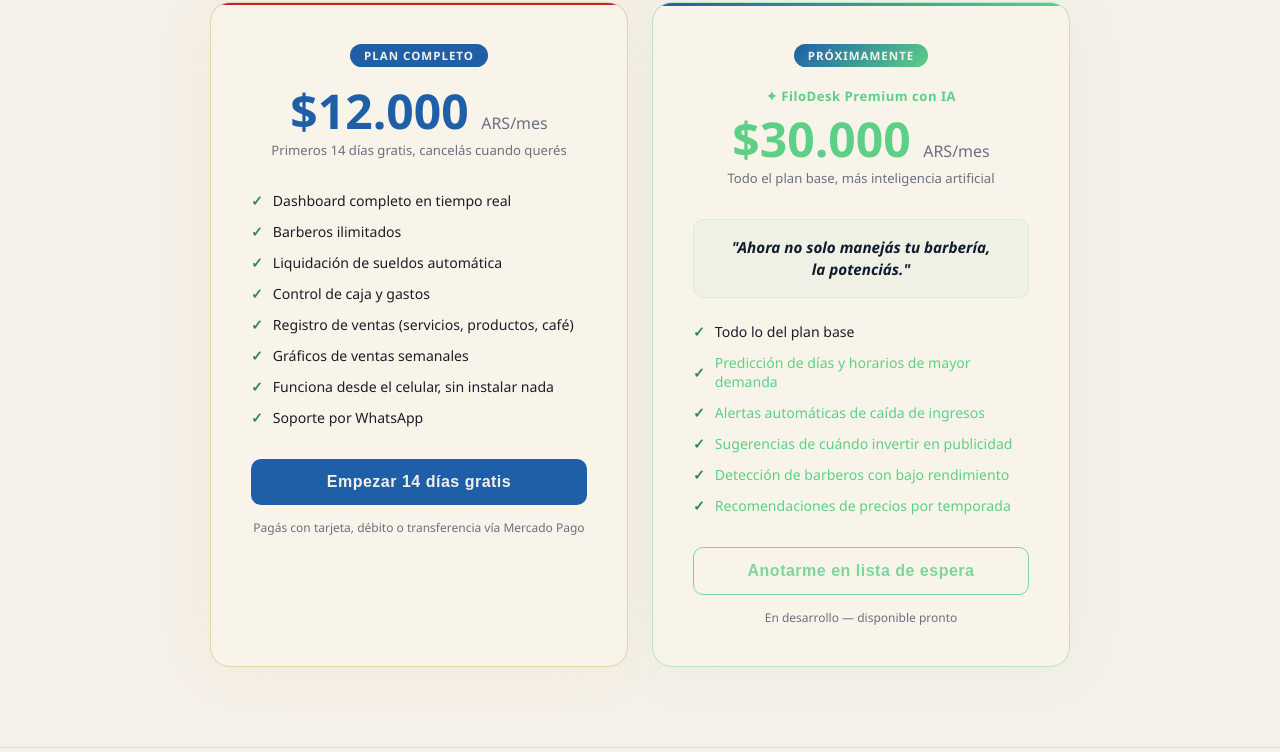
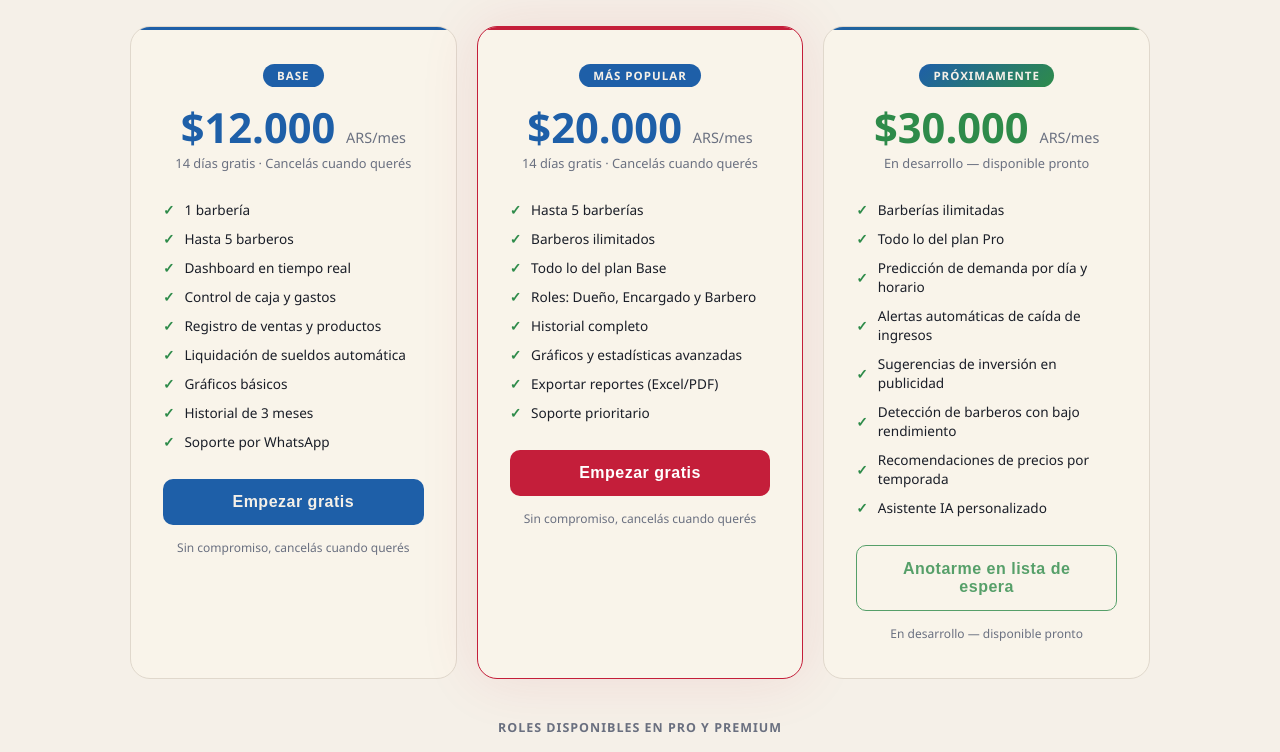
Before and after one commit to nievarodrigo/filodesk-app, a Next.js app: page / in a window 1280 px wide. Shown: the part 2386-3138 px from the top of the page. Built offline with nearby package versions, Linux system fonts and the light colour scheme; no server answers.

Commit message:
Actualizar pricing: 3 planes (Base, Pro, Premium IA) con roles y features detalladas

```diff
--- a/src/components/landing/Pricing.tsx
+++ b/src/components/landing/Pricing.tsx
@@ -1,102 +1,175 @@
 import Link from 'next/link'
 import styles from './landing.module.css'
 
-const basePlanFeatures = [
-  'Dashboard completo en tiempo real',
+const plans = [
+  {
+    name: 'Base',
+    price: '12.000',
+    sub: '14 días gratis · Cancelás cuando querés',
+    cta: 'Empezar gratis',
+    href: '/auth/register',
+    disabled: false,
+    highlight: false,
+    features: [
+      ' 1 barbería',
+      'Hasta 5 barberos',
+      'Dashboard en tiempo real',
+      'Control de caja y gastos',
+      'Registro de ventas y productos',
+      'Liquidación de sueldos automática',
+      'Gráficos básicos',
+      'Historial de 3 meses',
+      'Soporte por WhatsApp',
+    ],
+  },
+  {
+    name: 'Pro',
+    price: '20.000',
+    sub: '14 días gratis · Cancelás cuando querés',
+    cta: 'Empezar gratis',
+    href: '/auth/register',
+    disabled: false,
+    highlight: true,
+    badge: 'Más popular',
+    features: [
+      'Hasta 5 barberías',
       'Barberos ilimitados',
-  'Liquidación de sueldos automática',
-  'Control de caja y gastos',
-  'Registro de ventas (servicios, productos, café)',
-  'Gráficos de ventas semanales',
-  'Funciona desde el celular, sin instalar nada',
-  'Soporte por WhatsApp',
-]
-
-const premiumFeatures = [
-  'Todo lo del plan base',
-  'Predicción de días y horarios de mayor demanda',
+      'Todo lo del plan Base',
+      'Roles: Dueño, Encargado y Barbero',
+      'Historial completo',
+      'Gráficos y estadísticas avanzadas',
+      'Exportar reportes (Excel/PDF)',
+      'Soporte prioritario',
+    ],
+  },
+  {
+    name: 'Premium IA',
+    price: '30.000',
+    sub: 'En desarrollo — disponible pronto',
+    cta: 'Anotarme en lista de espera',
+    href: '#',
+    disabled: true,
+    highlight: false,
+    accent: 'green' as const,
+    features: [
+      'Barberías ilimitadas',
+      'Todo lo del plan Pro',
+      'Predicción de demanda por día y horario',
       'Alertas automáticas de caída de ingresos',
-  'Sugerencias de cuándo invertir en publicidad',
+      'Sugerencias de inversión en publicidad',
       'Detección de barberos con bajo rendimiento',
       'Recomendaciones de precios por temporada',
+      'Asistente IA personalizado',
+    ],
+  },
 ]
 
 export default function Pricing() {
   return (
     <section id="precio" className={styles.section}>
-      <div className={styles.sectionLabel}>Precio</div>
-      <div className={styles.sectionTitle}>Simple y directo</div>
-      <div className={styles.sectionSub}>Un solo plan con todo incluido. Sin sorpresas.</div>
+      <div className={styles.sectionLabel}>Planes</div>
+      <div className={styles.sectionTitle}>Elegí el plan que necesitás</div>
+      <div className={styles.sectionSub}>
+        Todos los planes incluyen 14 días gratis. Pagás con tarjeta, débito o transferencia vía Mercado Pago.
+      </div>
 
       <div className={styles.pricingGrid}>
+        {plans.map((plan) => {
+          const isGreen = plan.accent === 'green'
+          return (
+            <div
+              key={plan.name}
+              className={`${styles.pricingCard} ${plan.highlight ? styles.pricingCardHighlight : ''}`}
+            >
+              {/* Top accent bar */}
+              <div
+                className={styles.pricingAccent}
+                style={
+                  isGreen
+                    ? { background: 'linear-gradient(to right, var(--gold), var(--green))' }
+                    : plan.highlight
+                      ? { background: 'var(--blue)' }
+                      : undefined
+                }
+              />
 
-        {/* Plan base */}
-        <div className={styles.pricingCard} style={{ position: 'relative', overflow: 'hidden' }}>
-          <div style={{
-            position: 'absolute', top: 0, left: 0, right: 0, height: '2px',
-            background: 'var(--blue)',
-          }} />
-          <div className={styles.pricingBadge}>Plan completo</div>
-          <div className={styles.pricingPrice}>$12.000 <span>ARS/mes</span></div>
-          <div className={styles.pricingSub}>Primeros 14 días gratis, cancelás cuando querés</div>
-
-          <ul className={styles.pricingFeatures}>
-            {basePlanFeatures.map((f) => <li key={f}>{f}</li>)}
-          </ul>
-
-          <Link href="/auth/register" style={{ display: 'block' }}>
-            <button className={`${styles.btn} ${styles.btnLg}`} style={{ width: '100%' }}>
-              Empezar 14 días gratis
-            </button>
-          </Link>
-          <div className={styles.pricingNote}>Pagás con tarjeta, débito o transferencia vía Mercado Pago</div>
-        </div>
-
-        {/* Plan Premium IA */}
-        <div className={styles.pricingCard} style={{
-          borderColor: 'rgba(94,207,135,.4)',
-          boxShadow: '0 0 60px rgba(94,207,135,.07)',
-          position: 'relative',
-          overflow: 'hidden',
-        }}>
-          <div style={{
-            position: 'absolute', top: 0, left: 0, right: 0, height: '3px',
-            background: 'linear-gradient(to right, var(--gold), #5ecf87)',
-          }} />
-          <div className={styles.pricingBadge} style={{ background: 'linear-gradient(135deg, var(--gold), #5ecf87)' }}>
+              {/* Badge */}
+              {plan.badge && (
+                <div className={styles.pricingBadge}>{plan.badge}</div>
+              )}
+              {isGreen && (
+                <div className={styles.pricingBadge} style={{ background: 'linear-gradient(135deg, var(--gold), var(--green))' }}>
                   Próximamente
                 </div>
-          <div style={{ fontSize: '.82rem', color: '#5ecf87', fontWeight: 600, marginBottom: '10px', letterSpacing: '.5px' }}>
-            ✦ FiloDesk Premium con IA
+              )}
+              {!plan.badge && !isGreen && (
+                <div className={styles.pricingBadge}>{plan.name}</div>
+              )}
+
+              {/* Price */}
+              <div className={styles.pricingPrice} style={isGreen ? { color: 'var(--green)' } : undefined}>
+                ${plan.price} <span>ARS/mes</span>
               </div>
-          <div className={styles.pricingPrice} style={{ color: '#5ecf87' }}>$30.000 <span>ARS/mes</span></div>
-          <div className={styles.pricingSub}>Todo el plan base, más inteligencia artificial</div>
+              <div className={styles.pricingSub}>{plan.sub}</div>
 
-          <div style={{
-            background: 'rgba(94,207,135,.06)', border: '1px solid rgba(94,207,135,.15)',
-            borderRadius: '10px', padding: '16px', marginBottom: '24px',
-          }}>
-            <div style={{ fontSize: '.95rem', fontWeight: 700, color: 'var(--cream)', lineHeight: 1.5, fontStyle: 'italic' }}>
-              "Ahora no solo manejás tu barbería,<br />la potenciás."
-            </div>
-          </div>
-
+              {/* Features */}
               <ul className={styles.pricingFeatures}>
-            {premiumFeatures.map((f, i) => (
-              <li key={f} style={i > 0 ? { color: '#5ecf87' } : {}}>{f}</li>
+                {plan.features.map((f) => (
+                  <li key={f}>{f}</li>
                 ))}
               </ul>
 
+              {/* CTA */}
+              {plan.disabled ? (
                 <button
                   className={`${styles.btn} ${styles.btnLg}`}
-            style={{ width: '100%', background: 'transparent', border: '1px solid #5ecf87', color: '#5ecf87', opacity: .8 }}
+                  style={{
+                    width: '100%',
+                    background: 'transparent',
+                    border: '1px solid var(--green)',
+                    color: 'var(--green)',
+                    opacity: 0.8,
+                  }}
                   disabled
                 >
-            Anotarme en lista de espera
+                  {plan.cta}
                 </button>
-          <div className={styles.pricingNote}>En desarrollo — disponible pronto</div>
+              ) : (
+                <Link href={plan.href} style={{ display: 'block' }}>
+                  <button
+                    className={`${styles.btn} ${styles.btnLg}`}
+                    style={plan.highlight ? { width: '100%', background: 'var(--blue)', color: '#fff' } : { width: '100%' }}
+                  >
+                    {plan.cta}
+                  </button>
+                </Link>
+              )}
+
+              <div className={styles.pricingNote}>
+                {plan.disabled ? 'En desarrollo — disponible pronto' : 'Sin compromiso, cancelás cuando querés'}
+              </div>
+            </div>
+          )
+        })}
       </div>
 
+      {/* Roles explanation */}
+      <div className={styles.pricingRoles}>
+        <div className={styles.pricingRolesTitle}>Roles disponibles en Pro y Premium</div>
+        <div className={styles.pricingRolesGrid}>
+          <div className={styles.pricingRole}>
+            <strong>Dueño</strong>
+            <span>Acceso total a todas las funciones</span>
+          </div>
+          <div className={styles.pricingRole}>
+            <strong>Encargado</strong>
+            <span>Gestiona barberos, productos y ventas. No ve finanzas</span>
+          </div>
+          <div className={styles.pricingRole}>
+            <strong>Barbero</strong>
+            <span>Solo registra sus servicios terminados</span>
+          </div>
+        </div>
       </div>
     </section>
   )
--- a/src/components/landing/landing.module.css
+++ b/src/components/landing/landing.module.css
@@ -510,19 +510,31 @@
 /* ── PRICING ── */
 .pricingGrid {
   display: grid;
-  grid-template-columns: 1fr 1fr;
-  gap: 24px;
-  max-width: 860px;
+  grid-template-columns: repeat(3, 1fr);
+  gap: 20px;
+  max-width: 1100px;
   margin: 0 auto;
 }
 .pricingCard {
   background: var(--card);
-  border: 1px solid rgba(201,168,76,.4);
+  border: 1px solid var(--border);
   border-radius: 20px;
-  padding: 40px;
+  padding: 36px 32px;
   text-align: center;
-  box-shadow: 0 0 60px rgba(201,168,76,.07);
-  transition: border-color .2s;
+  position: relative;
+  overflow: hidden;
+  transition: border-color .2s, transform .2s;
+}
+.pricingCard:hover { border-color: rgba(196,30,58,.35); transform: translateY(-2px); }
+.pricingCardHighlight {
+  border-color: var(--blue);
+  box-shadow: 0 0 60px rgba(196,30,58,.1);
+}
+.pricingAccent {
+  position: absolute;
+  top: 0; left: 0; right: 0;
+  height: 3px;
+  background: var(--gold);
 }
 .pricingBadge {
   display: inline-block;
@@ -537,24 +549,24 @@
   margin-bottom: 20px;
 }
 .pricingPrice {
-  font-size: 3rem;
+  font-size: 2.6rem;
   font-weight: 800;
   color: var(--gold);
   line-height: 1;
   margin-bottom: 6px;
 }
-.pricingPrice span { font-size: 1rem; color: var(--muted); font-weight: 400; }
-.pricingSub { font-size: .82rem; color: var(--muted); margin-bottom: 32px; }
+.pricingPrice span { font-size: .9rem; color: var(--muted); font-weight: 400; }
+.pricingSub { font-size: .8rem; color: var(--muted); margin-bottom: 28px; }
 .pricingFeatures {
   list-style: none;
   text-align: left;
-  margin-bottom: 32px;
+  margin-bottom: 28px;
   display: flex;
   flex-direction: column;
-  gap: 12px;
+  gap: 10px;
 }
 .pricingFeatures li {
-  font-size: .88rem;
+  font-size: .85rem;
   color: var(--text);
   display: flex;
   align-items: center;
@@ -562,7 +574,37 @@
 }
 .pricingFeatures li::before { content: '✓'; color: var(--green); font-weight: 700; flex-shrink: 0; }
 .pricingNote { font-size: .75rem; color: var(--muted); margin-top: 14px; }
-.pricingCard:hover { border-color: rgba(196,30,58,.35); }
+
+/* Roles section */
+.pricingRoles {
+  max-width: 900px;
+  margin: 40px auto 0;
+  text-align: center;
+}
+.pricingRolesTitle {
+  font-size: .78rem;
+  text-transform: uppercase;
+  letter-spacing: 1px;
+  color: var(--muted);
+  font-weight: 600;
+  margin-bottom: 16px;
+}
+.pricingRolesGrid {
+  display: grid;
+  grid-template-columns: repeat(3, 1fr);
+  gap: 14px;
+}
+.pricingRole {
+  background: var(--surface);
+  border: 1px solid var(--border);
+  border-radius: 12px;
+  padding: 16px;
+  display: flex;
+  flex-direction: column;
+  gap: 6px;
+}
+.pricingRole strong { font-size: .88rem; color: var(--cream); }
+.pricingRole span { font-size: .78rem; color: var(--muted); }
 
 /* ── CTA ── */
 .ctaSection {
@@ -860,6 +902,7 @@
 
   .pricingGrid { grid-template-columns: 1fr; max-width: 400px; }
   .pricingCard { padding: 28px 24px; }
+  .pricingRolesGrid { grid-template-columns: 1fr; }
 
   .ctaSection { padding: 56px 20px; }
   .ctaSection h2 { font-size: 1.7rem; }
```
Lines whose indentation alone changed are shown as unchanged.
